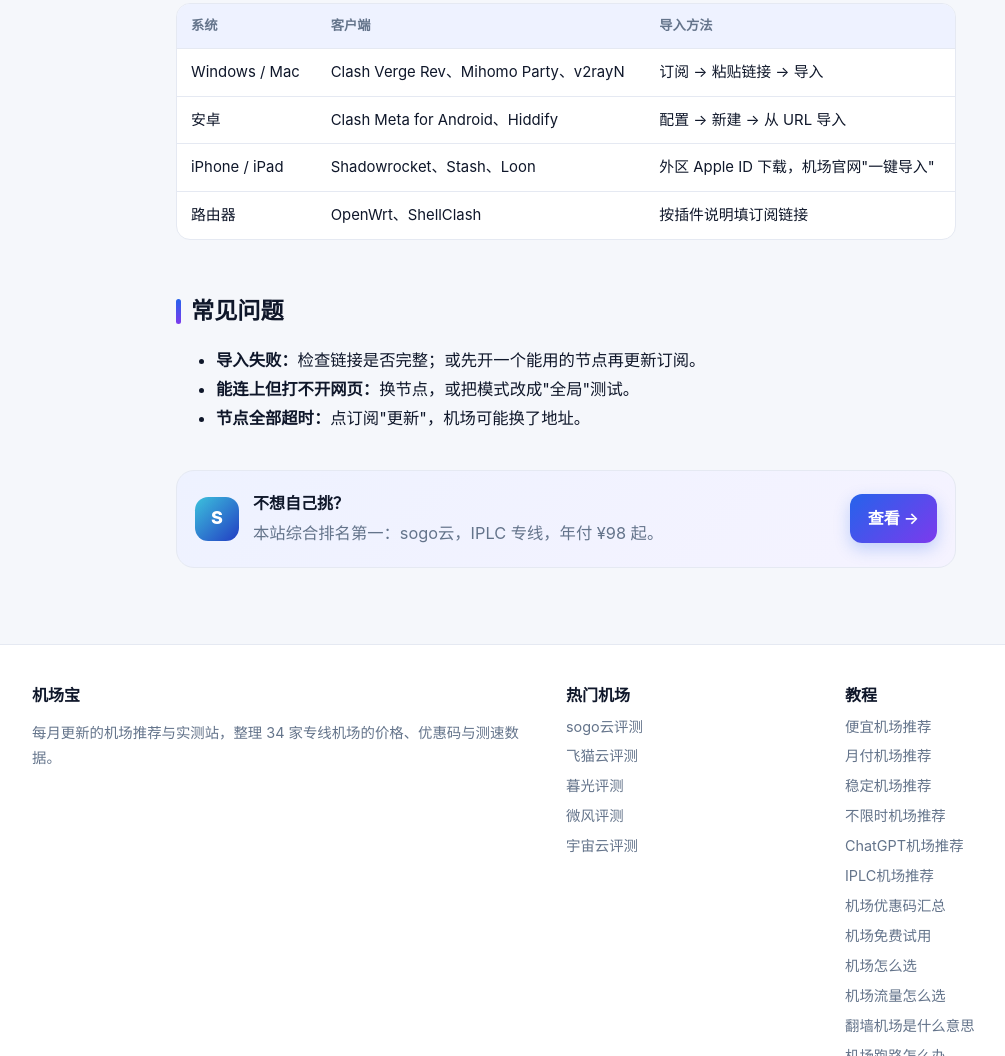
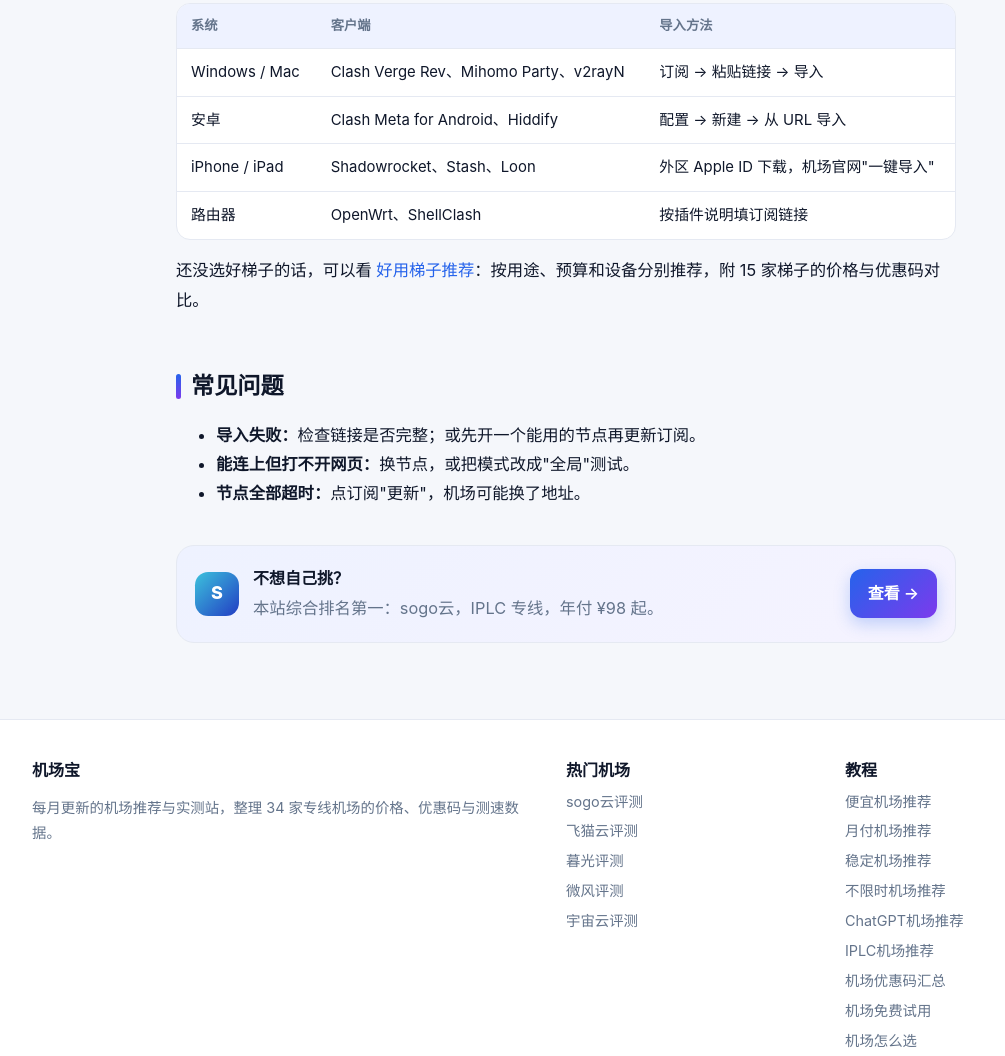
Before and after one commit to jichangbao/jichangbao.github.io, a plain HTML site: page guide/clash-tutorial.html in a window 1280 px wide. Shown: the part 1291-2347 px from the top of the page, without its empty margins (74-1079 px from the left). Drawn offline with Linux system fonts and the light colour scheme.

Commit message:
添加好用梯子推荐链接

```diff
--- a/guide/clash-tutorial.html
+++ b/guide/clash-tutorial.html
@@ -43,6 +43,7 @@
 <tr><td>安卓</td><td>Clash Meta for Android、Hiddify</td><td>配置 → 新建 → 从 URL 导入</td></tr>
 <tr><td>iPhone / iPad</td><td>Shadowrocket、Stash、Loon</td><td>外区 Apple ID 下载，机场官网"一键导入"</td></tr>
 <tr><td>路由器</td><td>OpenWrt、ShellClash</td><td>按插件说明填订阅链接</td></tr></tbody></table></div>
+<p>还没选好梯子的话，可以看 <a href="https://haoyongtizi.best/haoyong-tizi-tuijian/">好用梯子推荐</a>：按用途、预算和设备分别推荐，附 15 家梯子的价格与优惠码对比。</p>
 <h2>常见问题</h2>
 <ul><li><b>导入失败：</b>检查链接是否完整；或先开一个能用的节点再更新订阅。</li>
 <li><b>能连上但打不开网页：</b>换节点，或把模式改成"全局"测试。</li><li><b>节点全部超时：</b>点订阅"更新"，机场可能换了地址。</li></ul>
```
Also changed, not shown: index.html (+1 -0 lines).
